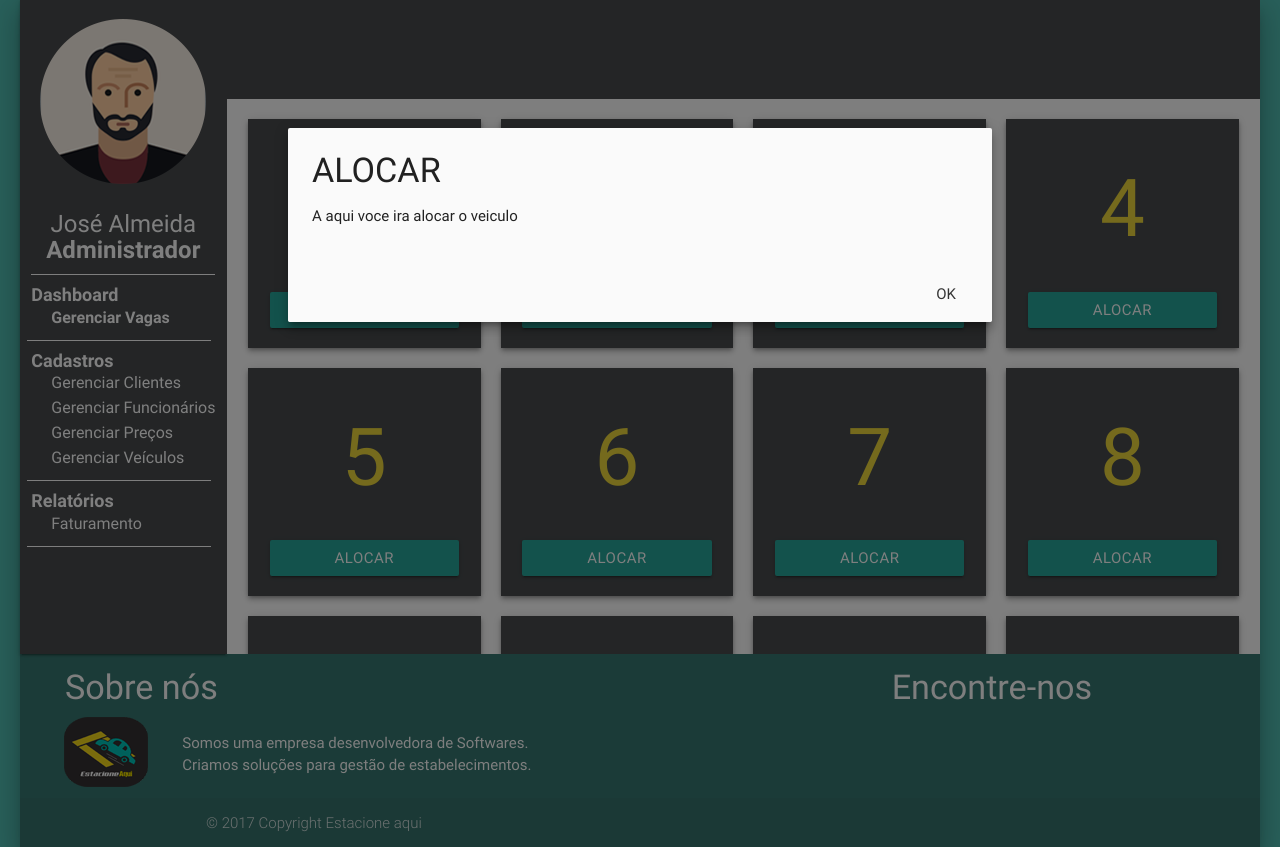
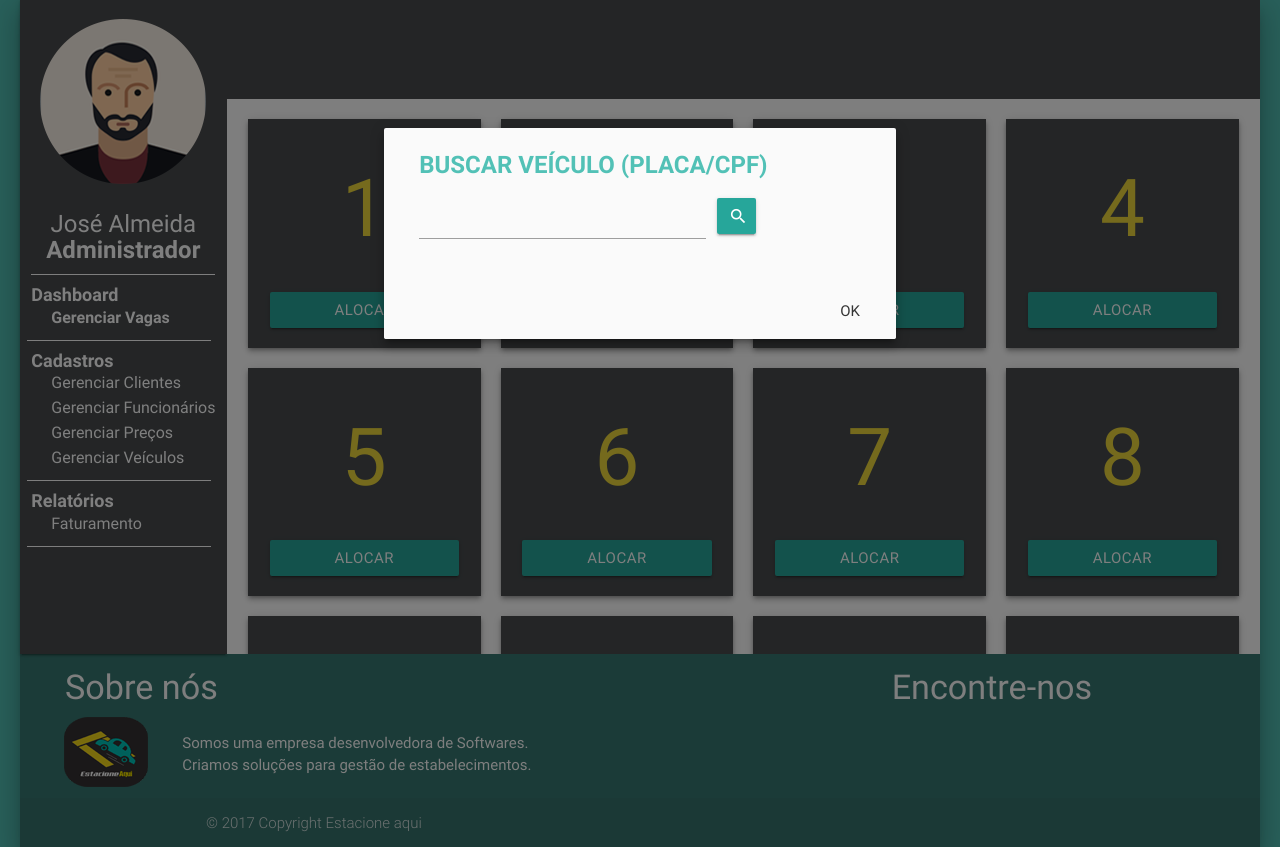
Before and after one commit to RFormigao/estacione-aqui, a PHP site: page /visao/index.html in a window 1280 px wide, after a click on "ALOCAR". Shown: the part 21-868 px from the top of the page. Run offline with PHP 8.4, Linux system fonts and the light colour scheme; some libraries are stand-ins or nearby versions.

Commit message:
form-alocar

```diff
--- a/2 - desenvolvimento/css/sass/main.scss
+++ b/2 - desenvolvimento/css/sass/main.scss
@@ -172,6 +172,7 @@ $cor4: #ebd63a;
             height: 555px;
             overflow: scroll;
 
+
             .vaga
             {
                 background: $cor2;
@@ -223,6 +224,25 @@ $cor4: #ebd63a;
 
                 }
             }
+
+            .modal
+            {
+                width: 40%;
+
+                h4
+                {
+                    color: $cor1;
+                    text-transform: uppercase;
+                    font-size: 24px;
+                    font-weight: bold;
+                    margin-bottom: 0 !important;
+                }
+
+                .pesquisar
+                {
+                    margin-top: 20px;
+                }
+            }
         }
     }
 
--- a/2 - desenvolvimento/visao/index.html
+++ b/2 - desenvolvimento/visao/index.html
@@ -229,15 +229,20 @@
                             </div>
 
 
-                            <div id="alocar" class="modal">
+                            <form id="alocar" class="modal">
                                 <div class="modal-content">
-                                    <h4>ALOCAR</h4>
-                                    <p>A aqui voce ira alocar o veiculo</p>
+                                    <div class="row">
+                                        <h4 class="col s12">buscar veículo (placa/cpf) </h4>
+                                        <div class="input-field col s8">
+                                              <input id="pesquisar" type="text">
+                                        </div>
+                                        <a class="waves-effect waves-light btn col s1 pesquisar"><i class="material-icons left">search</i></a>
+                                    </div>
                                 </div>
                                 <div class="modal-footer">
                                     <a href="#!" class="modal-action modal-close waves-effect waves-green btn-flat confirmar-alocar">Ok</a>
                                 </div>
-                            </div>
+                            </form>
 
                             <div id="liberar" class="modal">
                                 <div class="modal-content">
```
Also changed, not shown: 2 - desenvolvimento/css/main.css.
